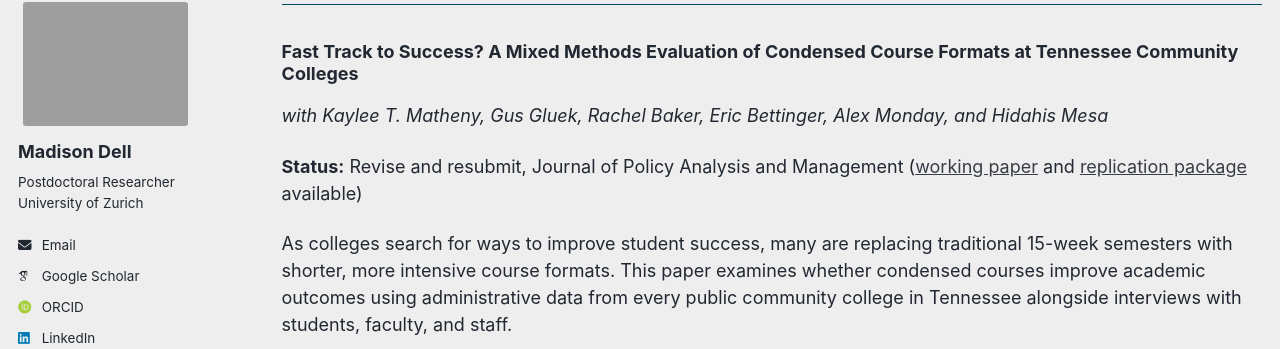
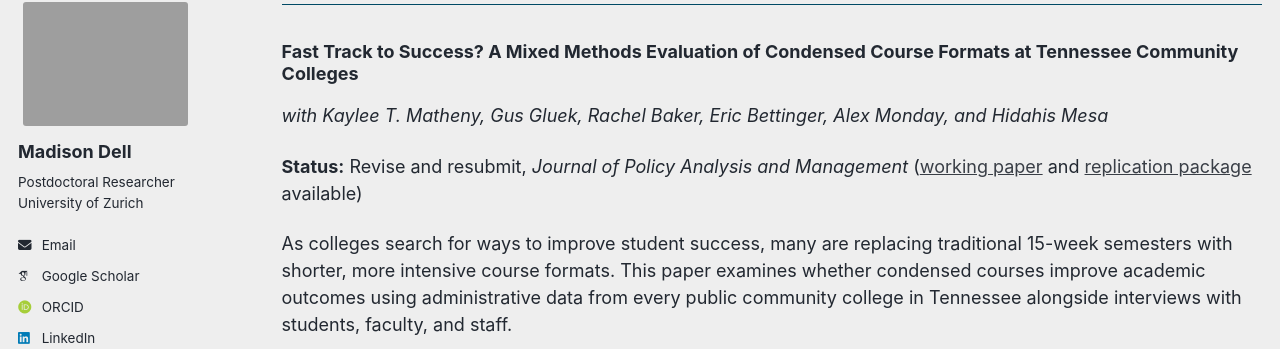
Before and after one commit to MadisonMDell/madisonmdell.github.io, a Jekyll site: the page built from _pages/research.md, in a window 1280 px wide and 900 px high, scrolled down 759 px. Shown: the part 104-453 px from the top of the window. Built offline with Jekyll 4.4.1, drawn with Linux system fonts in a browser that asks for light colours; some web fonts are replaced; a script bundle is joined from its source files by our own code; library files that are not in the unit come from our copies.

```diff
--- a/_pages/research.md
+++ b/_pages/research.md
@@ -30,7 +30,7 @@ More broadly, the study shows how seemingly uniform higher education policies ca
 
 *with Kaylee T. Matheny, Gus Gluek, Rachel Baker, Eric Bettinger, Alex Monday, and Hidahis Mesa*
 
-**Status:** Revise and resubmit, Journal of Policy Analysis and Management ([working paper](https://edworkingpapers.com/ai26-1346) and [replication package](https://dataverse.harvard.edu/dataset.xhtml?persistentId=doi:10.7910/DVN/ZQBEH5) available)
+**Status:** Revise and resubmit, *Journal of Policy Analysis and Management* ([working paper](https://edworkingpapers.com/ai26-1346) and [replication package](https://dataverse.harvard.edu/dataset.xhtml?persistentId=doi:10.7910/DVN/ZQBEH5) available)
 
 As colleges search for ways to improve student success, many are replacing traditional 15-week semesters with shorter, more intensive course formats. This paper examines whether condensed courses improve academic outcomes using administrative data from every public community college in Tennessee alongside interviews with students, faculty, and staff.
 
```
